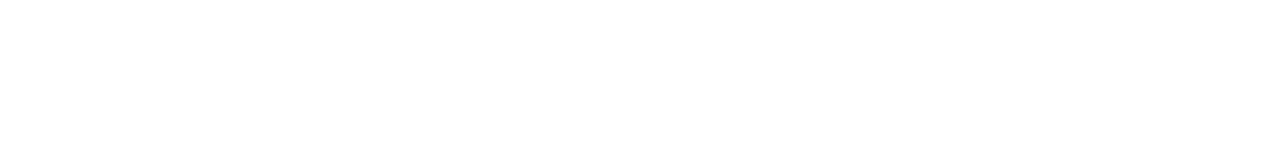
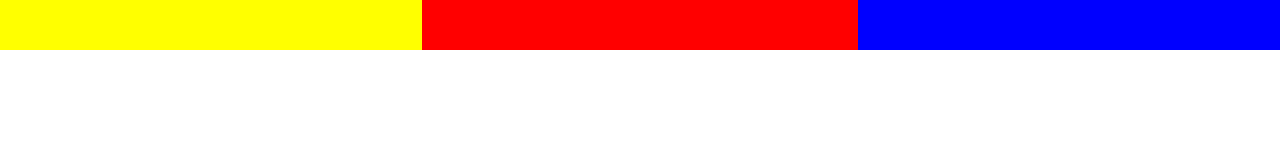
Before and after one commit to gillesleroy/bootstrap-stuff, a plain HTML site: page index.html in a window 1280 px wide. Drawn offline with nearby package versions, Linux system fonts and the light colour scheme.

Commit message:
Modified Style files

```diff
--- a/assets/style.css
+++ b/assets/style.css
@@ -0,0 +1,14 @@
+.yellow {
+    height: 50px;
+    background-color: yellow;
+}
+
+.red{
+    height: 50px;
+    background-color: red;
+}
+
+.blue {
+    height: 50px;
+    background-color: blue;
+}
--- a/index.html
+++ b/index.html
@@ -6,15 +6,16 @@
     <meta http-equiv="X-UA-Compatible" content="ie=edge">
      <!-- Bootstrap CSS -->
      <link rel="stylesheet" href="https://stackpath.bootstrapcdn.com/bootstrap/4.1.3/css/bootstrap.min.css" integrity="sha384-MCw98/SFnGE8fJT3GXwEOngsV7Zt27NXFoaoApmYm81iuXoPkFOJwJ8ERdknLPMO" crossorigin="anonymous">
+     <link rel="stylesheet" href="assets/style.css">
 
     <title>Document</title>
 </head>
 <body>
     <div class="container"></div>
     <div class="row">
-        <div class="col"></div>
-        <div class="col"></div>
-        <div class="col"></div>
+        <div class="col yellow"></div>
+        <div class="col red"></div>
+        <div class="col blue"></div>
     </div>
 </body>
 </html>
```
